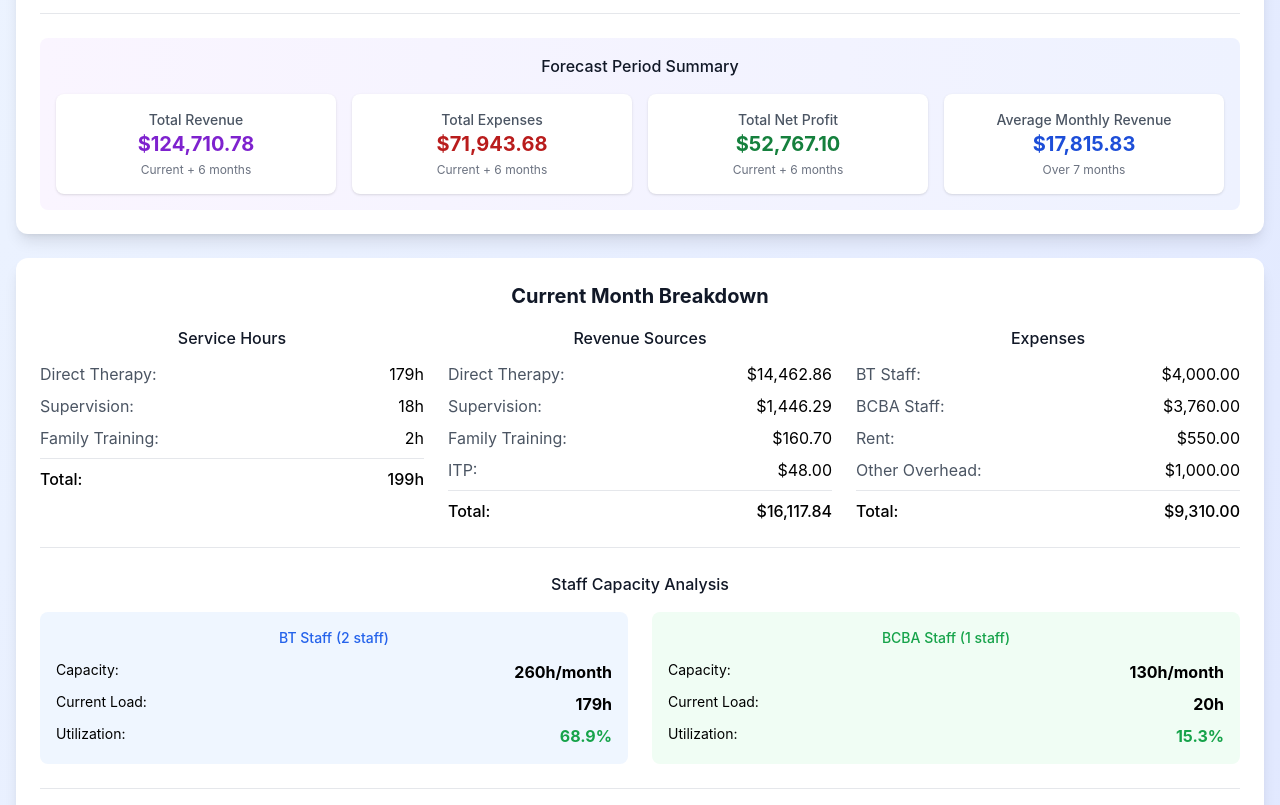
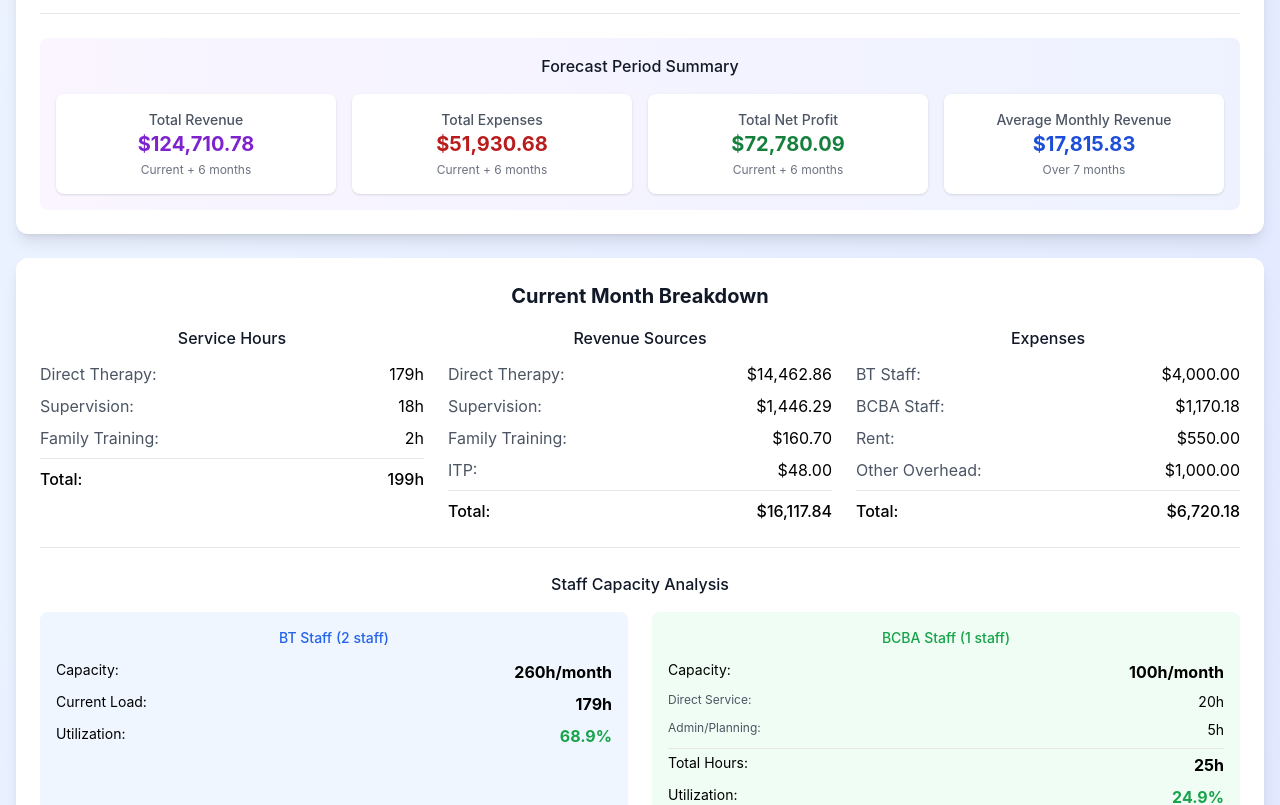
Before and after one commit to treehousetherapy/financial-dashboard, a React (Create React App) app: page / in a window 1280 px wide. Shown: the part 1042-1847 px from the top of the page. Built offline with nearby package versions, Linux system fonts and the light colour scheme.

Commit message:
Fix BCBA cost model - function-based instead of arbitrary base hours

```diff
--- a/src/TreehouseFinancialDashboard.js
+++ b/src/TreehouseFinancialDashboard.js
@@ -67,22 +67,18 @@ const TreehouseFinancialDashboard = () => {
     const totalRevenue = directTherapyRevenue + supervisionRevenue + familyTrainingRevenue + itpRevenue;
 
     // Expense calculation
-    // Calculate staff costs: Base monthly salary + overtime for excess hours
+    // BT staff costs: Base salary model (they need minimum guaranteed hours)
     const btMonthlyCapacity = staffCount.bt * 130; // 130 hours/month capacity per BT
-    const bcbaMonthlyCapacity = staffCount.bcba * 130; // 130 hours/month capacity per BCBA
-
-    // Base staff costs (minimum monthly cost)
-    const btBaseCost = staffCount.bt * staffRates.bt * 80; // 80 hours base per month per staff
-    const bcbaBaseCost = staffCount.bcba * staffRates.bcba * 80; // 80 hours base per month per staff
-
-    // Overtime costs if hours exceed capacity
+    const btBaseCost = staffCount.bt * staffRates.bt * 80; // 80 guaranteed hours per BT
     const btOvertimeCost = directTherapyHours > btMonthlyCapacity ?
       (directTherapyHours - btMonthlyCapacity) * staffRates.bt * 1.5 : 0;
-    const bcbaOvertimeCost = (supervisionHours + familyTrainingHours) > bcbaMonthlyCapacity ?
-      ((supervisionHours + familyTrainingHours) - bcbaMonthlyCapacity) * staffRates.bcba * 1.5 : 0;
+    const btStaffCost = btBaseCost + btOvertimeCost;
 
-    const btStaffCost = btBaseCost + btOvertimeCost;
-    const bcbaStaffCost = bcbaBaseCost + bcbaOvertimeCost;
+    // BCBA staff costs: Function-based (supervision + family training + admin overhead)
+    const bcbaDirectServiceHours = supervisionHours + familyTrainingHours;
+    const bcbaAdminTime = bcbaDirectServiceHours * 0.25; // 25% admin time for documentation, planning
+    const bcbaTotalHours = bcbaDirectServiceHours + bcbaAdminTime;
+    const bcbaStaffCost = bcbaTotalHours * staffRates.bcba;
     const totalStaffCost = btStaffCost + bcbaStaffCost;
     const totalExpenses = totalStaffCost + overheadCosts.rent + overheadCosts.other;
 
@@ -112,9 +108,12 @@ const TreehouseFinancialDashboard = () => {
       costPerHour: totalMonthlyHours > 0 ? totalExpenses / totalMonthlyHours : 0,
       profitPerHour: totalMonthlyHours > 0 ? netProfit / totalMonthlyHours : 0,
       btCapacity: btMonthlyCapacity,
-      bcbaCapacity: bcbaMonthlyCapacity,
+      bcbaCapacity: staffCount.bcba * 100, // 100 hours/month realistic BCBA capacity
       btUtilization: btMonthlyCapacity > 0 ? (directTherapyHours / btMonthlyCapacity) * 100 : 0,
-      bcbaUtilization: bcbaMonthlyCapacity > 0 ? ((supervisionHours + familyTrainingHours) / bcbaMonthlyCapacity) * 100 : 0
+      bcbaUtilization: staffCount.bcba > 0 ? (bcbaTotalHours / (staffCount.bcba * 100)) * 100 : 0,
+      bcbaDirectHours: bcbaDirectServiceHours,
+      bcbaAdminHours: bcbaAdminTime,
+      bcbaTotalHours: bcbaTotalHours
     };
   };
 
@@ -479,7 +478,7 @@ const TreehouseFinancialDashboard = () => {
                       onChange={(e) => setStaffCount({...staffCount, bcba: parseInt(e.target.value) || 1})}
                       className="w-full border rounded px-3 py-2"
                     />
-                    <p className="text-xs text-gray-500 mt-1">Capacity: {staffCount.bcba * 130}h/month</p>
+                    <p className="text-xs text-gray-500 mt-1">Capacity: {staffCount.bcba * 100}h/month</p>
                   </div>
                   <div>
                     <label className="block text-sm font-medium text-gray-700 mb-1">BCBA Rate ($/hour)</label>
@@ -798,8 +797,16 @@ const TreehouseFinancialDashboard = () => {
                     <span className="font-bold">{currentMetrics.bcbaCapacity}h/month</span>
                   </div>
                   <div className="flex justify-between">
-                    <span className="text-sm">Current Load:</span>
-                    <span className="font-bold">{Math.round(currentMetrics.supervisionHours + currentMetrics.familyTrainingHours)}h</span>
+                    <span className="text-xs text-gray-600">Direct Service:</span>
+                    <span className="text-sm">{Math.round(currentMetrics.bcbaDirectHours)}h</span>
+                  </div>
+                  <div className="flex justify-between">
+                    <span className="text-xs text-gray-600">Admin/Planning:</span>
+                    <span className="text-sm">{Math.round(currentMetrics.bcbaAdminHours)}h</span>
+                  </div>
+                  <div className="flex justify-between border-t pt-1">
+                    <span className="text-sm">Total Hours:</span>
+                    <span className="font-bold">{Math.round(currentMetrics.bcbaTotalHours)}h</span>
                   </div>
                   <div className="flex justify-between">
                     <span className="text-sm">Utilization:</span>
```
